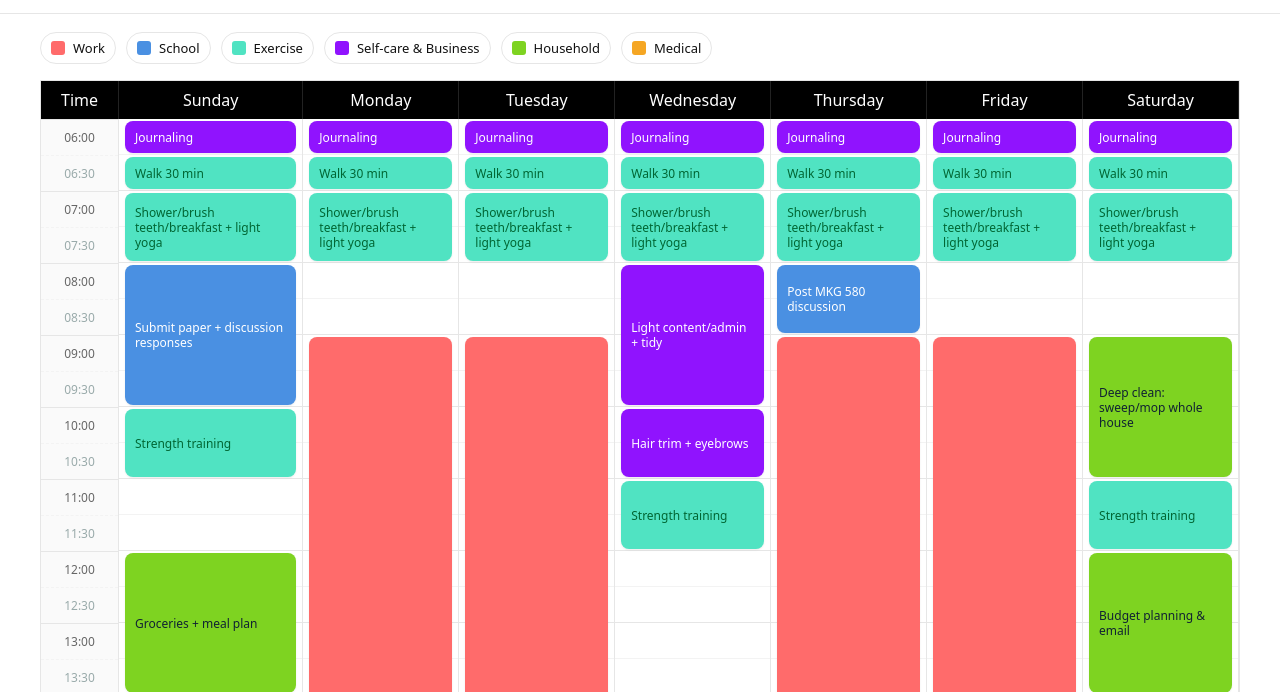
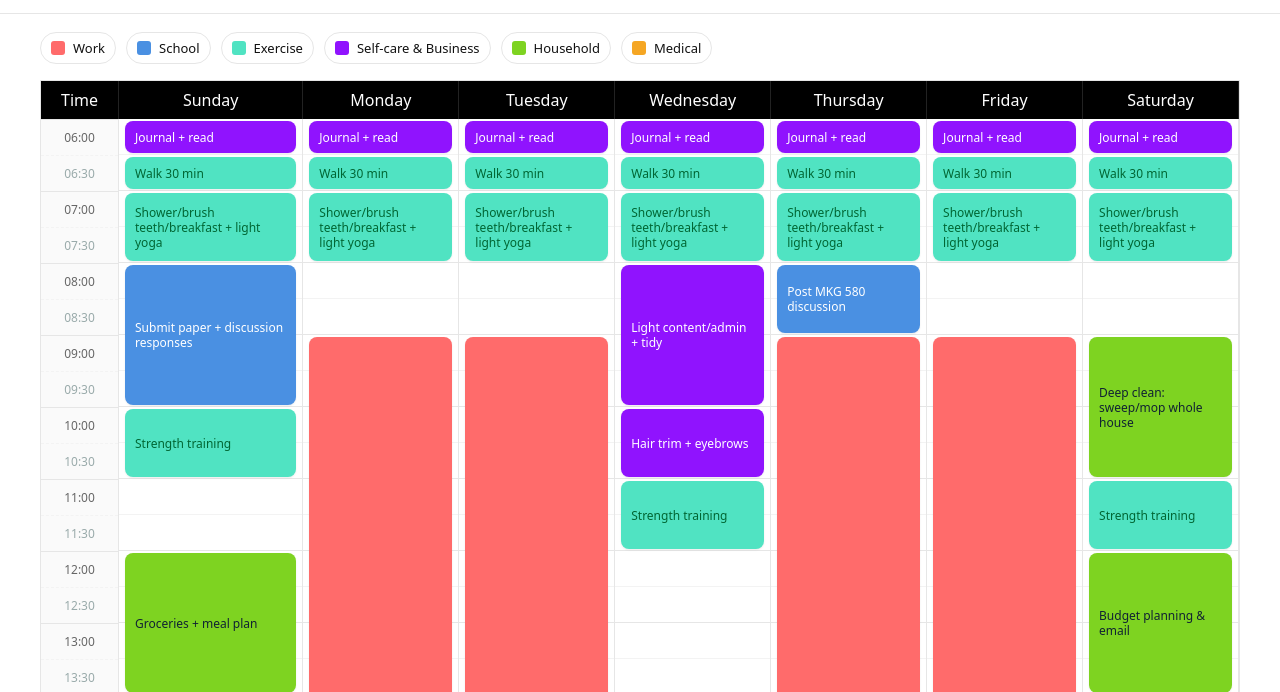
Before and after one commit to nadineherrera/schedule, a plain HTML site: page index.html in a window 1280 px wide. Shown: the part 57-749 px from the top of the page. Drawn offline with Linux system fonts and the light colour scheme.

Commit message:
Update index.html

```diff
--- a/index.html
+++ b/index.html
@@ -125,7 +125,7 @@ const days = [
 /* Each event is ONE block spanning start→end (use .5 for :30) */
 const S = {
   sun: [
-    {start:6.0, end:6.5, text:'Journaling', cat:'selfcare'},
+    {start:6.0, end:6.5, text:'Journal + read', cat:'selfcare'},
     {start:6.5, end:7.0, text:'Walk 30 min', cat:'exercise'},
     {start:7.0, end:8.0, text:'Shower/brush teeth/breakfast + light yoga', cat:'exercise'},
     {start:8.0, end:10.0, text:'Submit paper + discussion responses', cat:'school'},
@@ -136,14 +136,14 @@ const S = {
     {start:20.0,end:21.0, text:'Dinner + wash dishes + sweep/mop', cat:'house'},
   ],
   mon: [
-    {start:6.0, end:6.5, text:'Journaling', cat:'selfcare'},
+    {start:6.0, end:6.5, text:'Journal + read', cat:'selfcare'},
     {start:6.5, end:7.0, text:'Walk 30 min', cat:'exercise'},
     {start:7.0, end:8.0, text:'Shower/brush teeth/breakfast + light yoga', cat:'exercise'},
     {start:9.0, end:20.0, text:'WORK 9 AM–8 PM', cat:'work'},
     {start:20.0,end:21.0, text:'Dinner + wash dishes + sweep/mop', cat:'house'},
   ],
   tue: [
-    {start:6.0, end:6.5, text:'Journaling', cat:'selfcare'},
+    {start:6.0, end:6.5, text:'Journal + read', cat:'selfcare'},
     {start:6.5, end:7.0, text:'Walk 30 min', cat:'exercise'},
     {start:7.0, end:8.0, text:'Shower/brush teeth/breakfast + light yoga', cat:'exercise'},
     {start:9.0, end:20.0, text:'WORK 9 AM–8 PM', cat:'work'},
@@ -151,7 +151,7 @@ const S = {
     {start:21.0,end:22.0, text:'Laundry', cat:'house'},
   ],
   wed: [
-    {start:6.0, end:6.5, text:'Journaling', cat:'selfcare'},
+    {start:6.0, end:6.5, text:'Journal + read', cat:'selfcare'},
     {start:6.5, end:7.0, text:'Walk 30 min', cat:'exercise'},
     {start:7.0, end:8.0, text:'Shower/brush teeth/breakfast + light yoga', cat:'exercise'},
     {start:8.0, end:10.0, text:'Light content/admin + tidy', cat:'selfcare'},
@@ -163,7 +163,7 @@ const S = {
     {start:20.0,end:21.0, text:'Dinner + wash dishes + sweep/mop', cat:'house'},
   ],
   thu: [
-    {start:6.0, end:6.5, text:'Journaling', cat:'selfcare'},
+    {start:6.0, end:6.5, text:'Journal + read', cat:'selfcare'},
     {start:6.5, end:7.0, text:'Walk 30 min', cat:'exercise'},
     {start:7.0, end:8.0, text:'Shower/brush teeth/breakfast + light yoga', cat:'exercise'},
     {start:8.0, end:9.0, text:'Post MKG 580 discussion', cat:'school'},
@@ -171,7 +171,7 @@ const S = {
     {start:20.0,end:21.0, text:'Dinner + wash dishes + sweep/mop', cat:'house'},
   ],
   fri: [
-    {start:6.0, end:6.5, text:'Journaling', cat:'selfcare'},
+    {start:6.0, end:6.5, text:'Journal + read', cat:'selfcare'},
     {start:6.5, end:7.0, text:'Walk 30 min', cat:'exercise'},
     {start:7.0, end:8.0, text:'Shower/brush teeth/breakfast + light yoga', cat:'exercise'},
     {start:9.0, end:20.0, text:'WORK 9 AM–8 PM', cat:'work'},
@@ -179,7 +179,7 @@ const S = {
     {start:21.0,end:22.0, text:'Laundry', cat:'house'},
   ],
   sat: [
-    {start:6.0, end:6.5, text:'Journaling', cat:'selfcare'},
+    {start:6.0, end:6.5, text:'Journal + read', cat:'selfcare'},
     {start:6.5, end:7.0, text:'Walk 30 min', cat:'exercise'},
     {start:7.0, end:8.0, text:'Shower/brush teeth/breakfast + light yoga', cat:'exercise'},
     {start:9.0, end:11.0, text:'Deep clean: sweep/mop whole house', cat:'house'},
```
